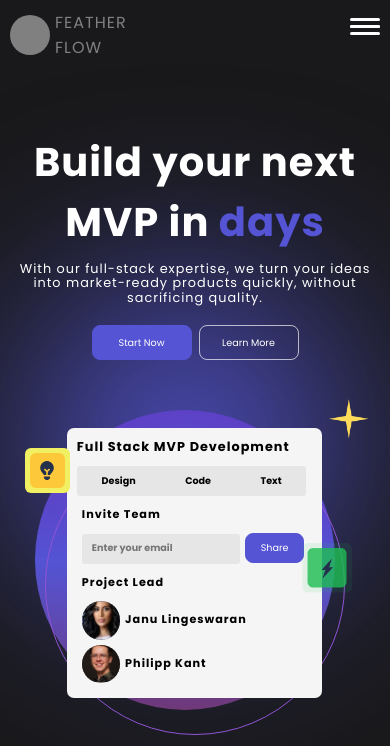
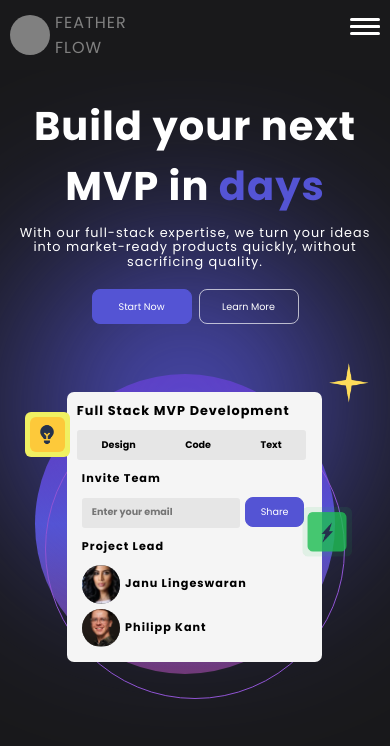
Before and after one commit to Taiwodaniel3116/Feather-flow, a plain HTML site: page index.html in a window 390 px wide. Shown: the top 746 px of the page. Drawn offline with Linux system fonts and the light colour scheme.

Commit message:
adjusted header and increased article 1 height

```diff
--- a/laptop-large.css
+++ b/laptop-large.css
@@ -43,7 +43,7 @@ body {
 }
  /* Article 1 */
  .article-1 {
- margin-top: 6rem;
+ margin-top: 12rem;
 }
  .article-1-headline {
   font-size: 5rem;
@@ -137,7 +137,6 @@ body {
 .bulb-frame {
   width: 68px;
   height: 68px;
-  background: #ece4cc;
   border-radius: 6px;
   display: flex;
   justify-content: center;
@@ -182,7 +181,7 @@ body {
   height: 71.875rem;
 }
 .container-frame  {
-  width: 80%;
+  width: 85%;
   height: 34.0625rem;
   border-radius: 30px;
   gap: 3rem;
--- a/laptop.css
+++ b/laptop.css
@@ -31,7 +31,7 @@ ul li a {
 }
 /* Article 1 */
  .article-1 {
-  margin-top: 4rem;
+  margin-top: 9rem;
   grid-template-columns: 550px 450px;
   margin-bottom: 4rem;
  }
--- a/mobile-small.css
+++ b/mobile-small.css
@@ -29,7 +29,12 @@ body {
  /*  */
  header {
   margin-bottom: 0;
-  height: 100px;
+  height: 70px;
+  position: fixed;
+  width: 100%;
+  top: 0;
+  background-color:#19191b;
+  z-index: 99;
 }
 .brand-container {
   display: flex;
@@ -132,7 +137,7 @@ li {
 /* ARTICLE-1 */
 .article-1 {
   height: max-content;
-  margin-top: 2rem;
+  margin-top: 6rem;
 }
 .article-1-headline {
   color: white;
--- a/tablet.css
+++ b/tablet.css
@@ -53,6 +53,7 @@ body {
   display: grid;
   grid-template-columns: 1fr 350px;
   align-items: center;
+  margin-top: 9rem;
 }
 .article-1-headline {
   text-align: start;
--- a/xl.css
+++ b/xl.css
@@ -41,7 +41,7 @@ body {
 
 /* ARTICLE 1 */
   .article-1 {
-  margin-top: 8rem;
+  margin-top: 18rem;
   margin-bottom: 25rem;
  }
   .article-1-headline {
```
